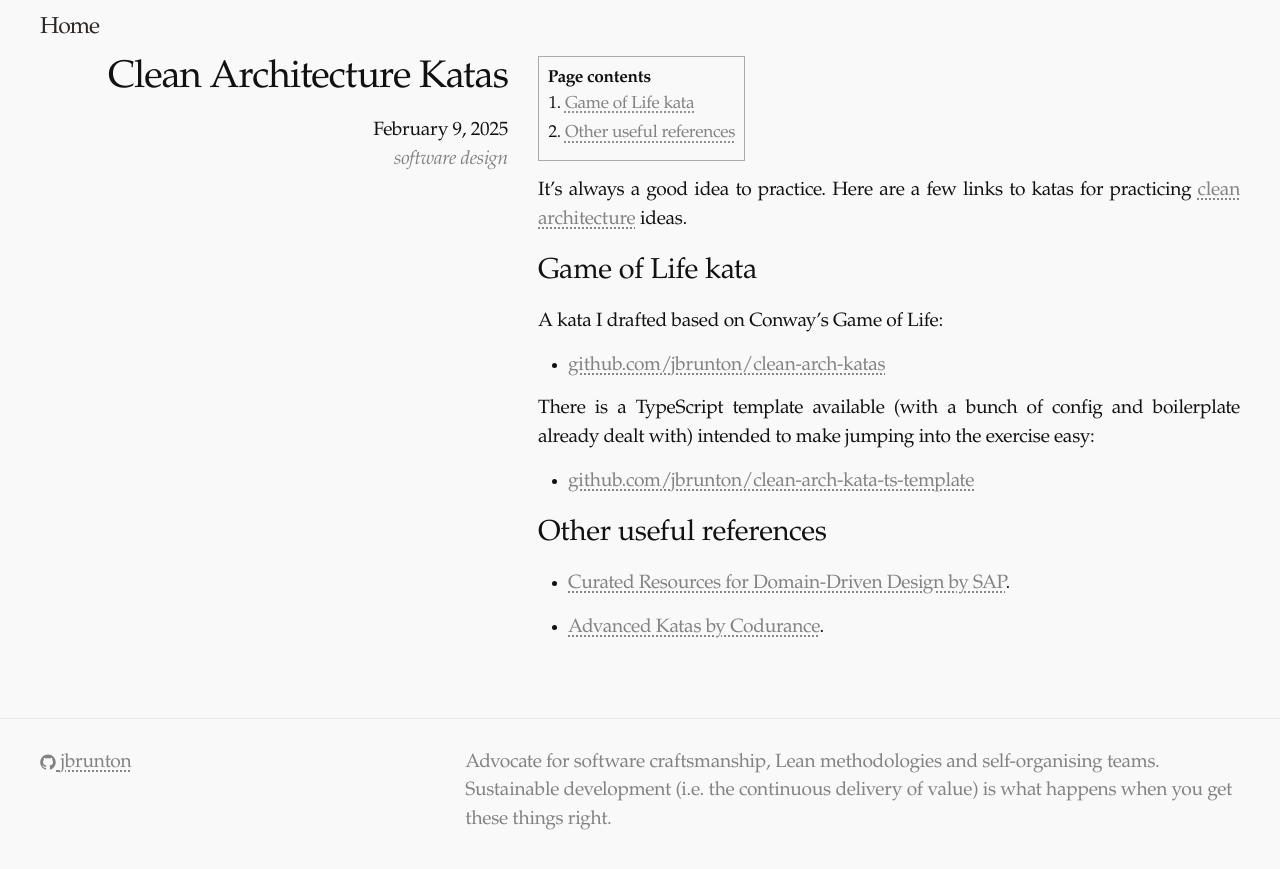
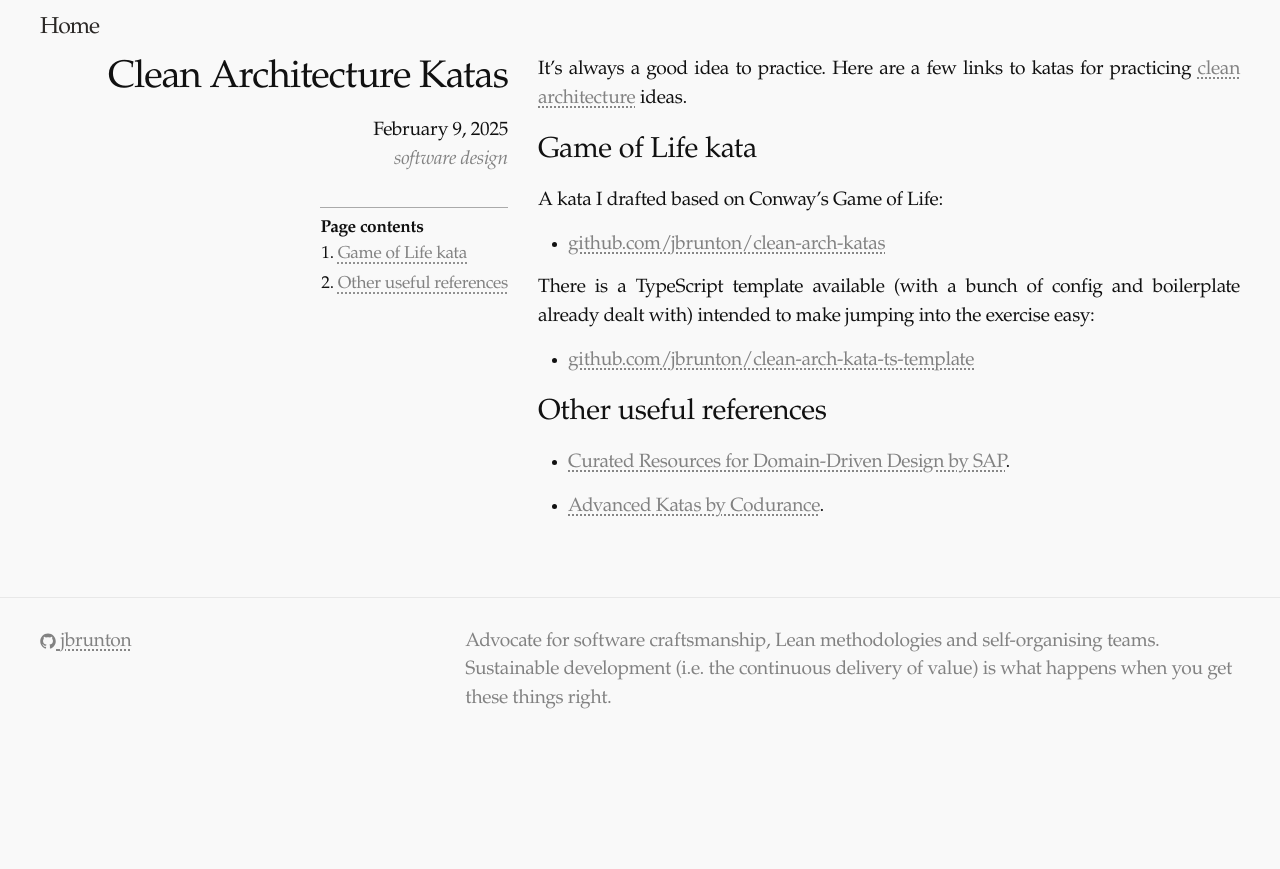
Before and after one commit to jbrunton/jbrunton.com, a Jekyll site: the page built from _posts/2025-02-09-clean-architecture-katas.md, in a window 1280 px wide. Shown: the top 869 px of the page. Built offline with Jekyll 4.4.1, drawn with Linux system fonts in a browser that asks for light colours; some web fonts are replaced.

Commit message:
feat: move toc to margin on desktop (#192)

```diff
--- a/_layouts/post.html
+++ b/_layouts/post.html
@@ -15,11 +15,9 @@ layout: default
       >
       {% endfor %}
     </div>
+
+    <div>{% include toc.html html=content class="toc" title="Contents" %}</div>
   </header>
 
-  <div class="post-content col-body" itemprop="articleBody">
-    <div>{% include toc.html html=content class="toc" title="Contents" %}</div>
-
-    {{ content }}
-  </div>
+  <div class="post-content col-body" itemprop="articleBody">{{ content }}</div>
 </article>
--- a/_sass/_toc.scss
+++ b/_sass/_toc.scss
@@ -5,11 +5,16 @@ ul.toc::before {
 
 ul.toc {
   font-size: 90%;
-  border: 1px solid #aaa;
-  padding: 0.5em;
+  border-top: 1px solid #aaa;
+  padding: 0.5em 0;
   list-style: decimal;
   display: inline-block;
-  margin: 0 0 16px 0;
+  margin: 32px 0 0 0;
+
+  @include media-query($on-tablet) {
+    margin: 16px 0 16px 0;
+    border-bottom: 1px solid #aaa;
+  }
 
   li {
     margin-bottom: 4px;
```
